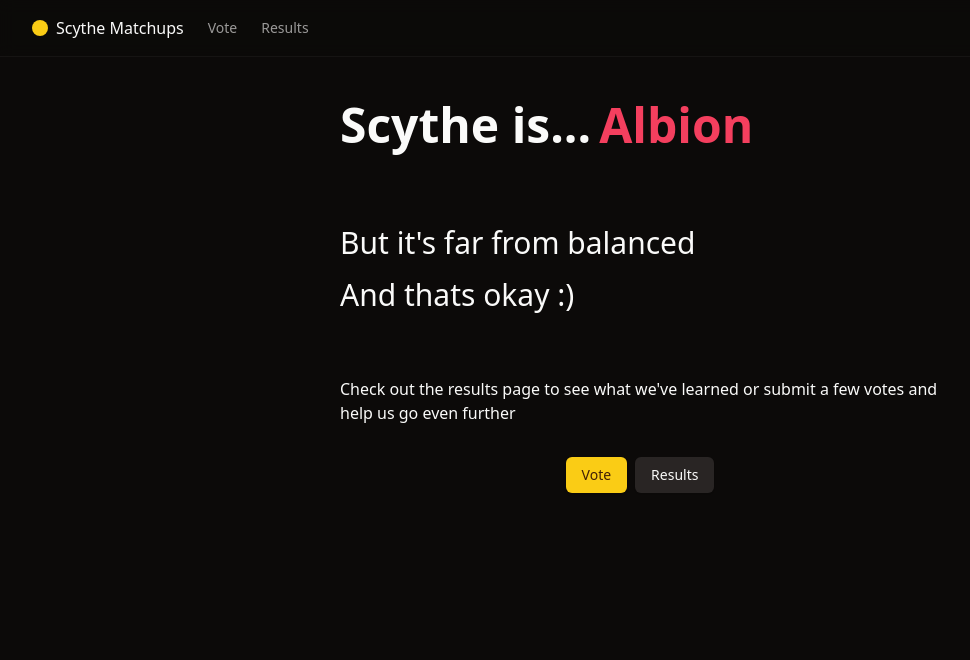
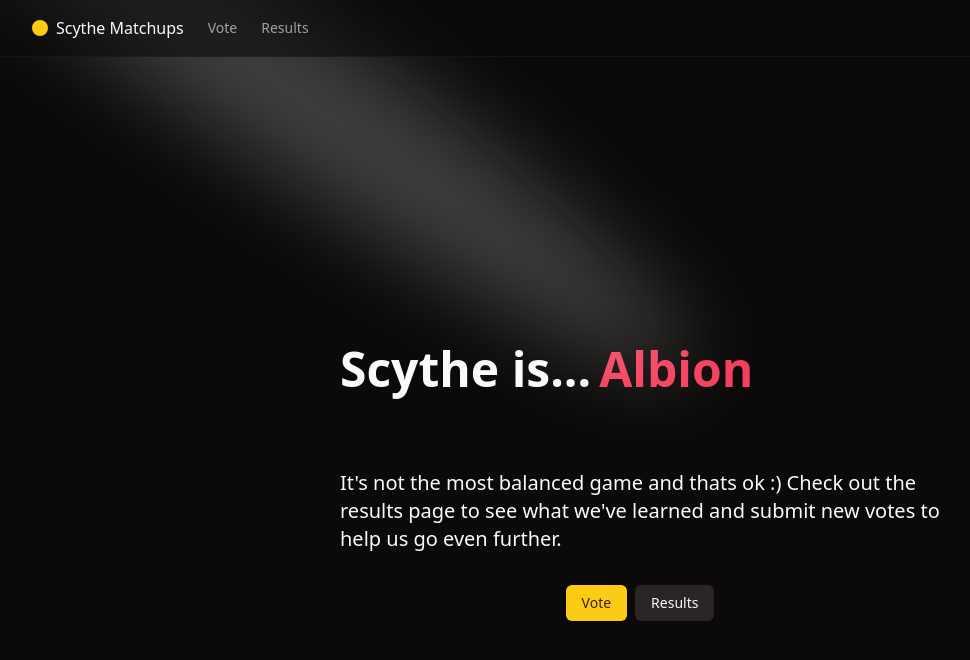
Before and after one commit to nrsimonelli/balanced-workforce, a React (Vite) app: page / in a window 1280 px wide. Shown: the top 660 px of the page, without its empty margins (0-970 px from the left). Built offline with nearby package versions, Linux system fonts and the light colour scheme; no server answers.

Commit message:
added spotlight

```diff
--- a/src/pages/home.tsx
+++ b/src/pages/home.tsx
@@ -1,4 +1,5 @@
 import { Button } from '@/components/ui/button'
+import { Spotlight } from '@/components/ui/spotlight'
 import { cn } from '@/lib/utils'
 import { Link } from 'react-router-dom'
 
@@ -52,7 +53,8 @@
   const featureColor = [...displayColor.sort(() => Math.random() - 0.5)]
 
   return (
-    <div className='flex flex-col items-start justify-start max-w-[600px] mx-auto flex-1 space-y-16'>
+    <div className='flex flex-col items-start justify-center max-w-[600px] mx-auto flex-1 space-y-16'>
+      <Spotlight className='left-0 -top-40 md:left-60 md:-top-20' />
       <div className='flex flex-wrap'>
         <h1 className='mr-2 leading-normal'>Scythe is... </h1>
         <div className='inline-flex justify-end w-[300px] overflow-hidden'>
@@ -69,15 +71,11 @@
           ))}
         </div>
       </div>
-
-      <div className='space-y-4'>
-        <h2 className='font-normal'>But it's far from balanced</h2>
-        <h2 className='font-normal'>{'And thats okay :)'}</h2>
-      </div>
       <div className='space-y-8'>
-        <p>
-          Check out the results page to see what we've learned or submit a few
-          votes and help us go even further
+        <p className='text-xl'>
+          It's not the most balanced game and thats ok :) Check out the results
+          page to see what we've learned and submit new votes to help us go even
+          further.
         </p>
 
         <div className='flex justify-center space-x-2'>
--- a/src/pages/results.tsx
+++ b/src/pages/results.tsx
@@ -21,7 +21,7 @@
 
   const hasMinimumVotes = (data: Tables<'voting-table'>[]) => {
     return !data.some(({ votes_for, votes_against }) => {
-      return votes_for + votes_against < 100
+      return votes_for + votes_against < 50
     })
   }
 
```
